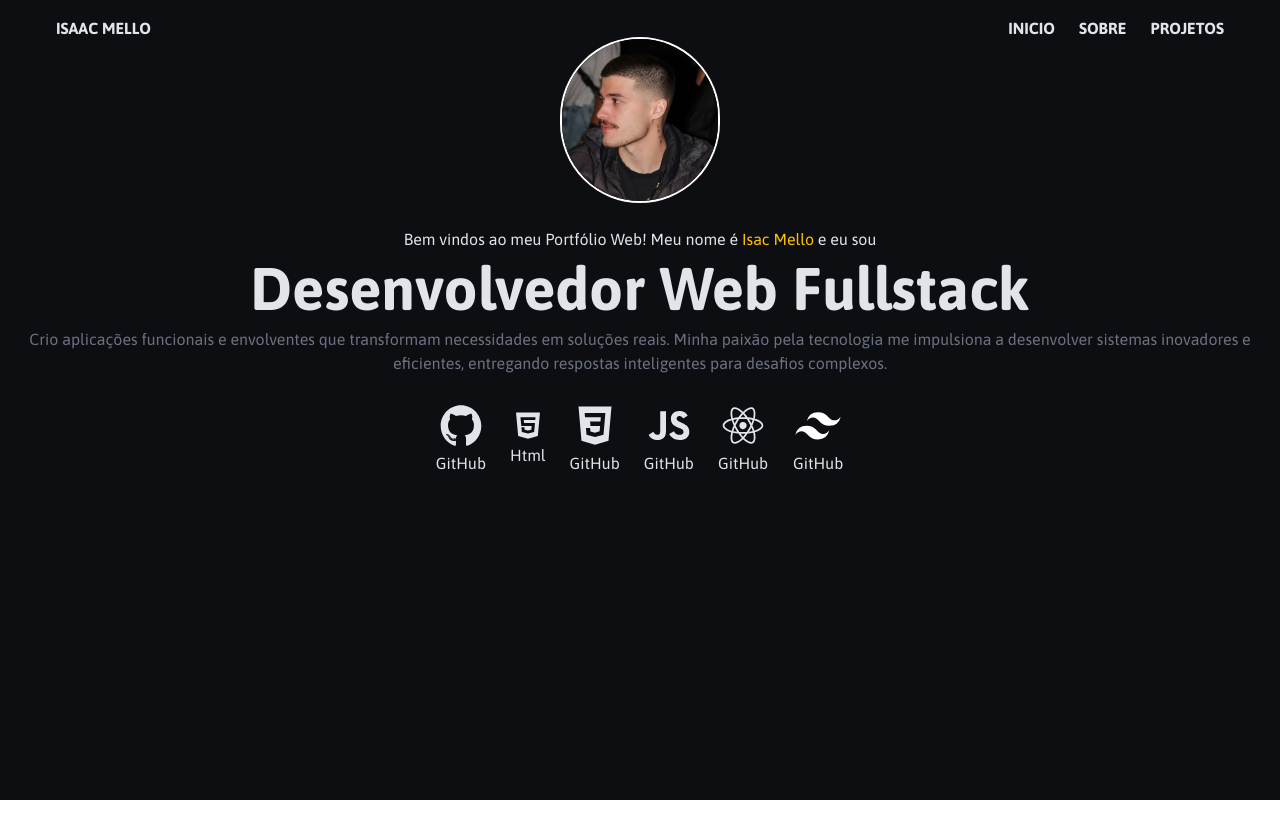
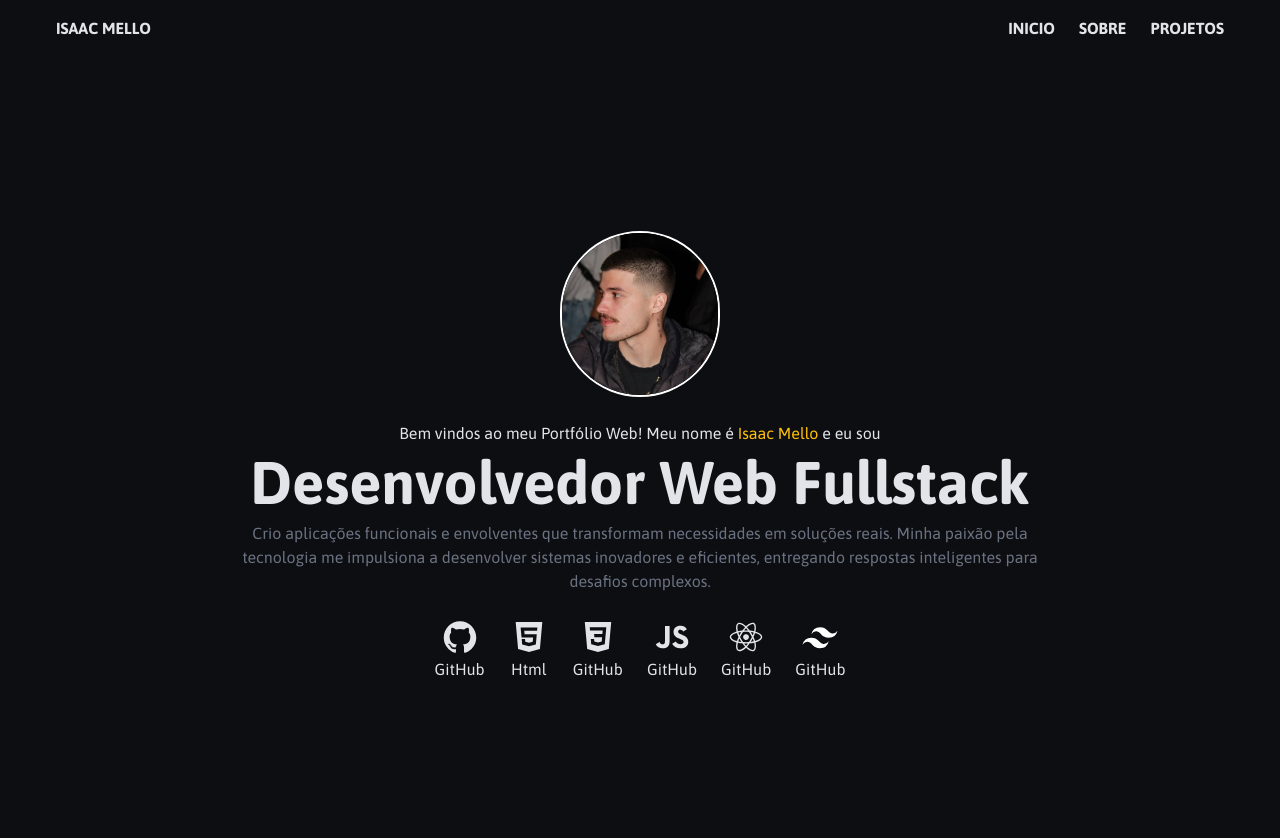
Before and after one commit to dev-isaacmello/my-portfolio-web, a React (Vite) app: page / in a window 1280 px wide. Shown: the top 838 px of the page. Before the commit the page ends 800 px from the top, so only its background shows below. Built offline with nearby package versions, Linux system fonts and the light colour scheme.

Commit message:
Home Page

```diff
--- a/src/App.jsx
+++ b/src/App.jsx
@@ -1,16 +1,16 @@
-import Nav from "./components/Nav";
-import Techs from "./components/Techs";
+import { Nav } from "./components/Nav";
+import { Techs } from "./components/Techs";
 import perfilImg from "./assets/perfil.png";
 
 export default function App() {
   return (
     <>
-      <div className="bg-background text-text h-screen">
+      <div className="bg-background text-text h-full">
         <header className="container mx-auto">
           <Nav />
         </header>
-        <section>
-          <div className="container mx-auto flex h-100 flex-col items-center justify-center text-center">
+        <section className="flex h-screen">
+          <div className="container mx-auto flex h-full max-w-300 flex-col items-center justify-center p-6 text-center">
             <img
               className="w-40 rounded-full border-2 border-white"
               src={perfilImg}
@@ -19,12 +19,12 @@ export default function App() {
             <div className="flex flex-col items-center justify-center gap-2 p-6">
               <span>
                 Bem vindos ao meu Portfólio Web! Meu nome é{" "}
-                <span className="text-secondary">Isac Mello</span> e eu sou
+                <span className="text-secondary">Isaac Mello</span> e eu sou
               </span>
               <h1 className="text-6xl font-bold">
                 Desenvolvedor Web Fullstack
               </h1>
-              <span className="text-gray-500">
+              <span className="max-w-200 text-gray-500">
                 Crio aplicações funcionais e envolventes que transformam
                 necessidades em soluções reais. Minha paixão pela tecnologia me
                 impulsiona a desenvolver sistemas inovadores e eficientes,
--- a/src/components/Nav.jsx
+++ b/src/components/Nav.jsx
@@ -1,4 +1,4 @@
-export default function Nav() {
+export function Nav() {
   return (
     <header>
       <nav className="text-text mx-auto flex max-w-300 items-center justify-between p-4">
--- a/src/components/Techs.jsx
+++ b/src/components/Techs.jsx
@@ -7,32 +7,36 @@ import tailwindLogo from "../assets/tailwindcss.svg";
 
 // Falta arrumar a largura de cada imagem para que fiquem fixas
 
-export default function Techs() {
+export function Techs() {
   return (
     <>
       <ul className="flex items-center gap-6">
-        <li className="children:img:w-13 flex flex-col justify-center">
-          <img src={gitHubLogo} alt="Github Logotipo" />
+        <li className="flex flex-col items-center">
+          <img className="w-10" src={gitHubLogo} alt="Github Logotipo" />
           <span>GitHub</span>
         </li>
-        <li className="children:img:w-13 flex flex-col justify-center">
-          <img src={htmlLogo} alt="Html Logotipo" />
+        <li className="flex flex-col items-center">
+          <img className="w-10" src={htmlLogo} alt="Html Logotipo" />
           <span>Html</span>
         </li>
-        <li className="flex flex-col justify-center">
-          <img src={cssLogo} alt="Css Logotipo" />
+        <li className="flex flex-col items-center">
+          <img className="w-10" src={cssLogo} alt="Css Logotipo" />
           <span>GitHub</span>
         </li>
-        <li className="flex flex-col justify-center">
-          <img src={javaScriptLogo} alt="Javascript Logotipo" />
+        <li className="flex flex-col items-center">
+          <img
+            className="w-10"
+            src={javaScriptLogo}
+            alt="Javascript Logotipo"
+          />
           <span>GitHub</span>
         </li>
-        <li className="flex flex-col justify-center">
-          <img src={reactLogo} alt="React Logotipo" />
+        <li className="flex flex-col items-center">
+          <img className="w-10" src={reactLogo} alt="React Logotipo" />
           <span>GitHub</span>
         </li>
-        <li className="flex flex-col justify-center">
-          <img className="w-13" src={tailwindLogo} alt="TailwindCSS Logotipo" />
+        <li className="flex flex-col items-center">
+          <img className="w-10" src={tailwindLogo} alt="TailwindCSS Logotipo" />
           <span>GitHub</span>
         </li>
       </ul>
```
